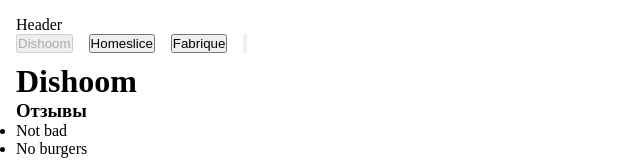
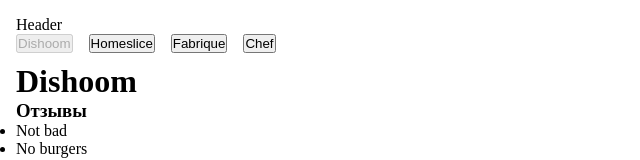
Before and after one commit to vladimirplyukhin89/NextEpisode, a React (Vite) app: page / in a window 1280 px wide. Shown: the top 160 px of the page, without its empty margins (0-640 px from the left). Built offline with nearby package versions, Linux system fonts and the light colour scheme.

Commit message:
feat: add name in mock file

```diff
--- a/materials/mock.js
+++ b/materials/mock.js
@@ -99,17 +99,17 @@
             },
         ],
         reviews: [
-            // {
-            //     id: "53b642d7-5e86-4717-a466-0640a1dee076",
-            //     user: "Agata",
-            //     text: "Best bakery",
-            //     rating: 5,
-            // },
+            {
+                id: "53b642d7-5e86-4717-a466-0640a1dee076",
+                user: "Agata",
+                text: "Best bakery",
+                rating: 5,
+            },
         ],
     },
     {
         id: "d9241927-09e1-44f3-8986-a76346869037",
-        name: "",
+        name: "Chef",
         menu: [
             {
                 id: "6c02c2ce-b868-4191-b4a7-8686429f4bac",
```
